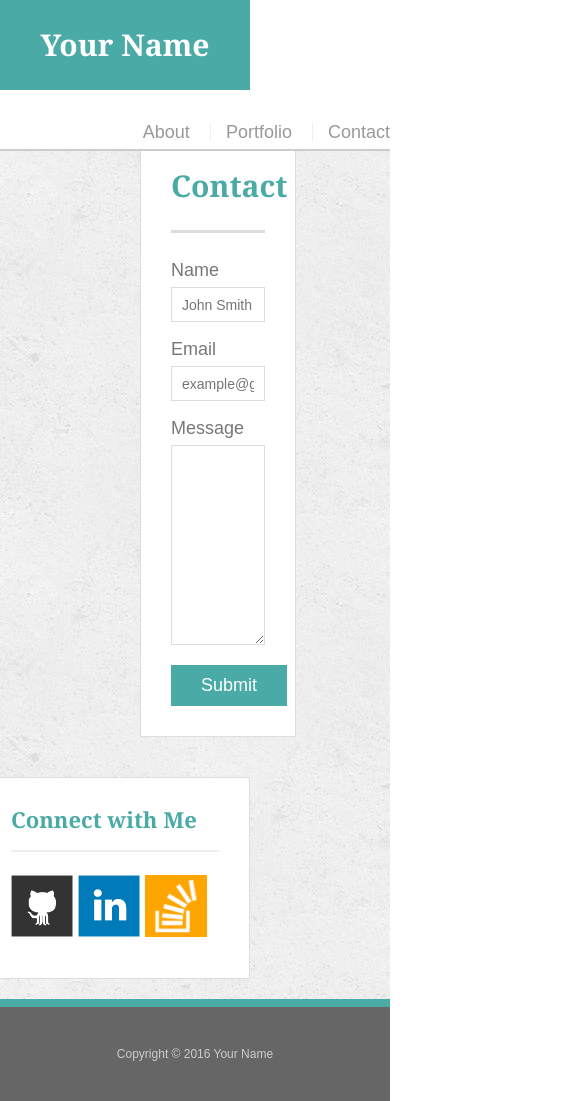
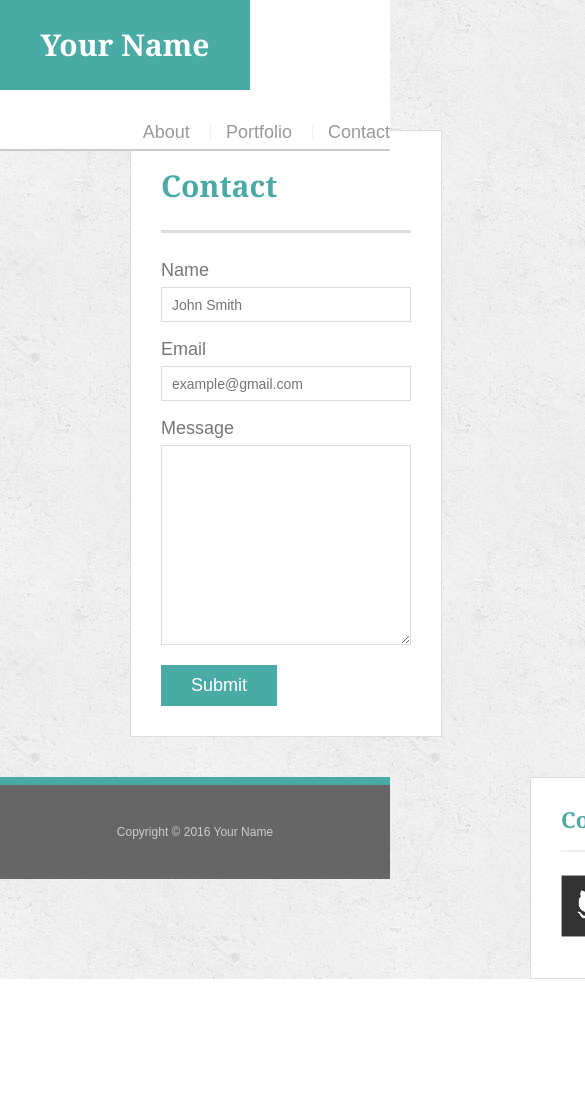
Before and after one commit to jjlarkin/Responsive-Portfolio, a plain HTML site: page contact.html in a window 390 px wide. Shown: the top 1101 px of the page, 585 px wide, since content can reach past the window. After the commit the page ends 979 px from the top, so only its background shows below. Drawn offline with Linux system fonts and the light colour scheme.

Commit message:
768 initial

```diff
--- a/assets/css/style.css
+++ b/assets/css/style.css
@@ -9,8 +9,6 @@
     * {
         box-sizing: border-box;
     }
-
-
     /*general*/
 
     .container {
@@ -20,7 +18,10 @@
         max-width: 960px;
     }
 
-h1, h2, h3, p {
+    h1,
+    h2,
+    h3,
+    p {
         margin-bottom: 20px;
     }
 
@@ -28,7 +29,9 @@ p:last-child {
         margin-bottom: 0;
     }
 
-h1, h2, h3 {
+    h1,
+    h2,
+    h3 {
         font-family: 'Georgia', Times, Times New Roman, serif;
         color: #4aaaa5;
         font-weight: 700;
@@ -41,11 +44,10 @@ h1 {
         border-bottom: 3px solid #ddd;
     }
 
-h2, h3 {
+    h2,
+    h3 {
         font-size: 22px;
     }
-
-
     /*header*/
 
     #masthead {
@@ -91,8 +93,6 @@ nav a {
     nav a:first-child {
         border-left: 0 none;
     }
-
-
     /*footer*/
 
     footer {
@@ -105,8 +105,6 @@ footer {
         background: #666;
         border-top: 8px solid #4aaaa5;
     }
-
-
     /*sidebar*/
 
     .sidebar {
@@ -119,7 +117,8 @@ footer {
         border: 1px solid #ddd;
     }
 
-h3, .sidebar h2 {
+    h3,
+    .sidebar h2 {
         padding-bottom: 20px;
         margin-bottom: 15px;
         line-height: 22px;
@@ -136,8 +135,6 @@ h3, .sidebar h2 {
     .social:last-child {
         margin-right: 0;
     }
-
-
     /*main*/
 
     #main-container {
@@ -153,8 +150,6 @@ h3, .sidebar h2 {
         background: #fff;
         border: 1px solid #ddd;
     }
-
-
     /*portfolio page*/
 
     .work {
@@ -196,8 +191,6 @@ h3, .sidebar h2 {
         margin-right: 25px;
         float: left;
     }
-
-
     /*contact page*/
 
     #contact-form ul {
@@ -208,12 +201,17 @@ h3, .sidebar h2 {
         margin-bottom: 10px;
     }
 
-label, input[type=text], input[type=email], textarea {
+    label,
+    input[type=text],
+    input[type=email],
+    textarea {
         display: block;
         width: 100%;
     }
 
-input[type=text], input[type=email], textarea {
+    input[type=text],
+    input[type=email],
+    textarea {
         height: 35px;
         padding: 0 10px;
         font-size: 14px;
@@ -234,13 +232,40 @@ input[type=submit] {
     }
 
     @media screen and (max-width: 980px) {
+        #masthead {
+
+            width: 100%;
+        }
+        #logo {
+
+        }
+        nav {
+
+        }
         .main-section {
-        margin: 0 0 40px 140px;
-        width: 40%;
-        max-width: 350px;
+            margin-left: 130px;
+            margin-right: auto;
+            min-width: 38%;
+            width: 38%;
         }
         .sidebar {
-        margin-right: 140px;
+            margin-right: 130px;
+            position :absolute;
+            left :530px;
+
+
+            min-width: 30%;
         }
-    @media screen and (max-width: 768px) {}
+    }
+
+    @media screen and (max-width: 768px) {
+        .main-section {
+            float: none;
+            width: 80%;
+        }
+        .sidebar {
+            float: none;
+        }
+    }
+
     @media screen and (max-width: 640px) {}
--- a/contact.html
+++ b/contact.html
@@ -4,6 +4,7 @@
 <head>
   <meta charset="UTF-8">
   <title>Contact | Your Name</title>
+  <meta name="viewport" content="width=device-width">
   <link rel="stylesheet" type="text/css" href="assets/css/reset.css">
   <link rel="stylesheet" type="text/css" href="assets/css/style.css">
 </head>
```
Also changed, not shown: index.html (+1 -0 lines), portfolio.html (+1 -0 lines). Lines whose indentation alone changed are shown as unchanged.
